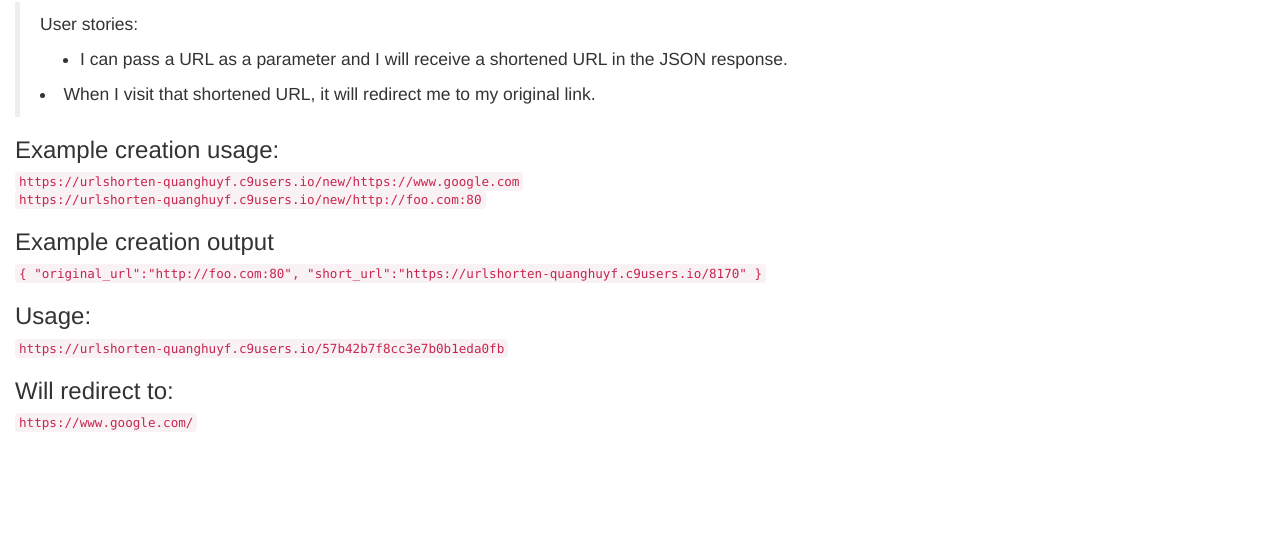
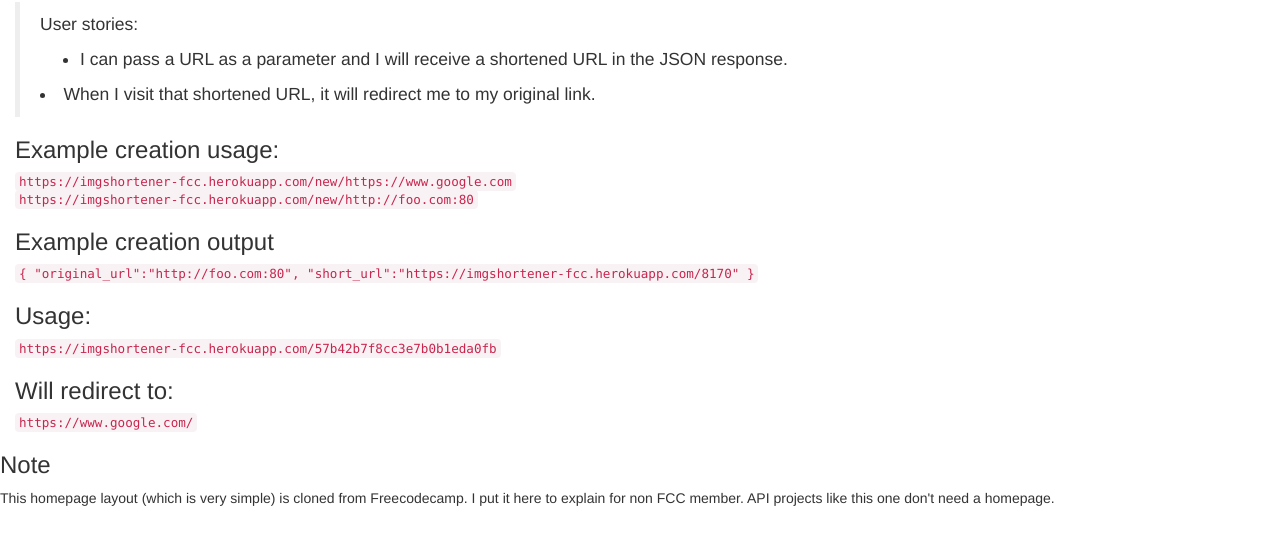
Before and after one commit to lequanghuylc/URL-Shortener-Microservice-API, a website: page public/index.html in a window 1280 px wide. Shown: the part 68-612 px from the top of the page. Drawn offline with nearby package versions, Linux system fonts and the light colour scheme.

Commit message:
update for heroku

```diff
--- a/package.json
+++ b/package.json
@@ -2,6 +2,9 @@
   "name": "workspace",
   "version": "1.0.0",
   "description": "Node application that shortens URL and return in JSON",
+  "engines": {
+    "node": "4.4.5"
+  },
   "main": "index.js",
   "scripts": {
     "test": "echo \"Error: no test specified\" && exit 1"
--- a/public/index.html
+++ b/public/index.html
@@ -24,15 +24,18 @@
 	</ul>
 </blockquote>
 <h3>Example creation usage:</h3>
-<code>https://urlshorten-quanghuyf.c9users.io/new/https://www.google.com</code>
+<code>https://imgshortener-fcc.herokuapp.com/new/https://www.google.com</code>
 <br/>
-<code>https://urlshorten-quanghuyf.c9users.io/new/http://foo.com:80</code>
+<code>https://imgshortener-fcc.herokuapp.com/new/http://foo.com:80</code>
 <h3>Example creation output</h3>
 <code>{
   "original_url":"http://foo.com:80",
-  "short_url":"https://urlshorten-quanghuyf.c9users.io/8170"
+  "short_url":"https://imgshortener-fcc.herokuapp.com/8170"
 }</code>
 <h3>Usage:</h3>
-<code>https://urlshorten-quanghuyf.c9users.io/57b42b7f8cc3e7b0b1eda0fb</code>
+<code>https://imgshortener-fcc.herokuapp.com/57b42b7f8cc3e7b0b1eda0fb</code>
 <h3>Will redirect to:</h3>
 <code>https://www.google.com/</code></div></body>
+
+<h3>Note</h3>
+	<p>This homepage layout (which is very simple) is cloned from Freecodecamp. I put it here to explain for non FCC member. API projects like this one don't need a homepage.</p>
```
Also changed, not shown: index.js (+5 -5 lines), 2 other files.
